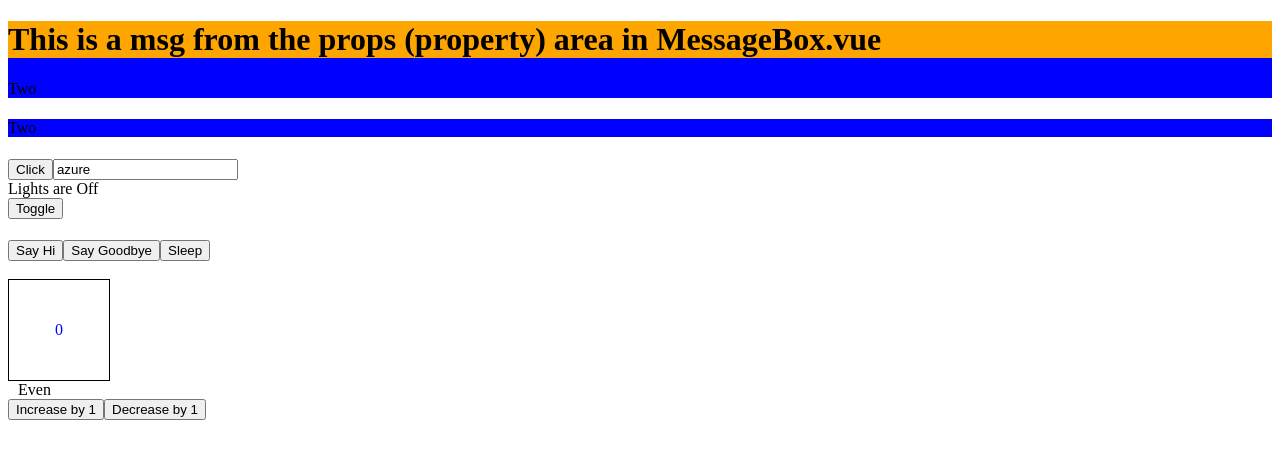
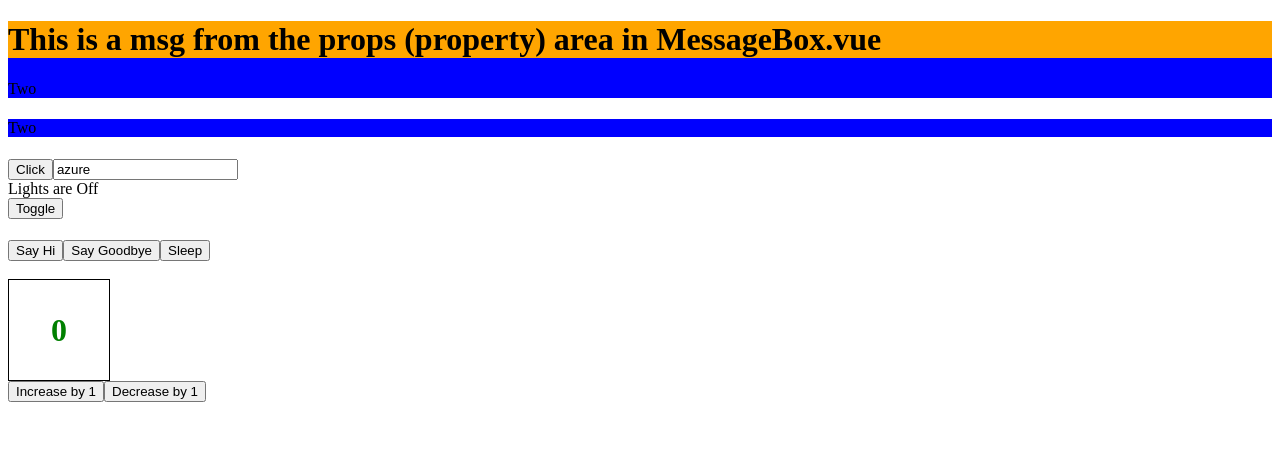
Before and after one commit to mabelsueh/vue2, a Vue app in the folder lab-questions/: page / in a window 1280 px wide. Shown: the top 458 px of the page. Built offline with nearby package versions, Linux system fonts and the light colour scheme.

Commit message:
finished lab 3.1

```diff
--- a/lab-questions/src/components/Counter.vue
+++ b/lab-questions/src/components/Counter.vue
@@ -1,15 +1,26 @@
 <template>
-  <div>
-    <div class="container counter">
-      {{ count }}
-    </div>
+    <div >
+       <div class="container counter">
+        <div v-if="count%2==0">
+            <h1 v-bind:style="{'color':'green'}">{{count}}</h1>
+       </div>
+
+         <div v-else>
+            <h1 v-bind:style="{'color':'red'}">{{count}}</h1>
+       </div>
+       </div>
+
+    <!-- <div>
+      for the text only, not numbers (lab 2.1)
+      <span v-if="count % 2 == 0" style="margin-left: 10px">{{count}}</span>
+      <span v-else style="margin-left: 10px">Odd</span>
+    </div> -->
     <div>
-      <span v-if="count % 2 == 0" style="margin-left: 10px">Even</span>
-      <span v-else style="margin-left: 10px">Odd</span>
-    </div>
     <button @click="increase">Increase by 1</button>
     <button @click="decrease">Decrease by 1</button>
-  </div>
+    </div>
+
+    </div>
 </template>
 
 <script>
@@ -17,6 +28,7 @@ export default {
   data: function () {
     return { count: 0 };
   },
+  //   for the buttons only
   methods: {
     increase: function () {
       this.count += 1;
```
